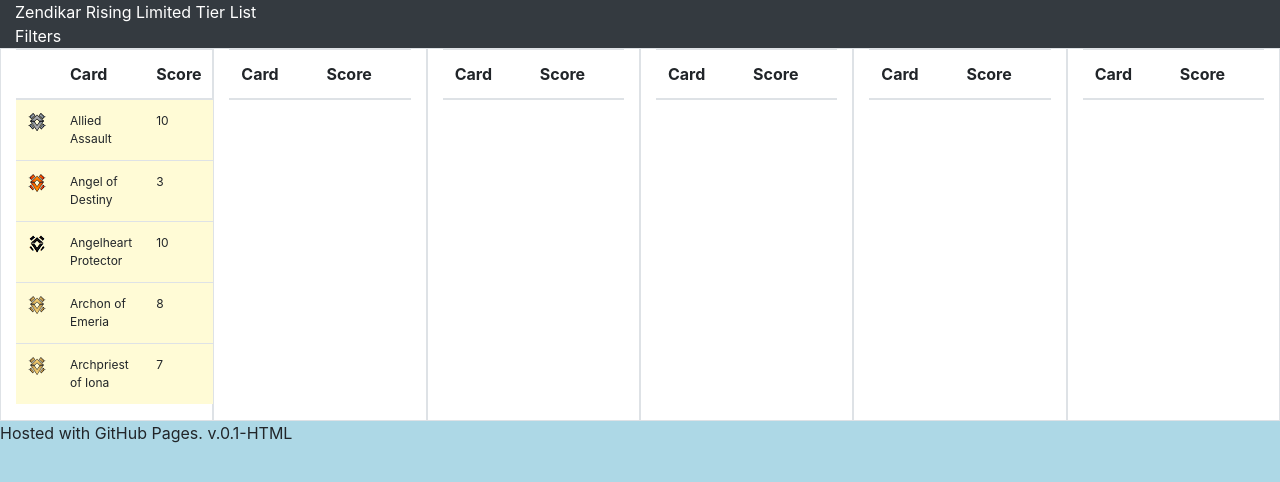
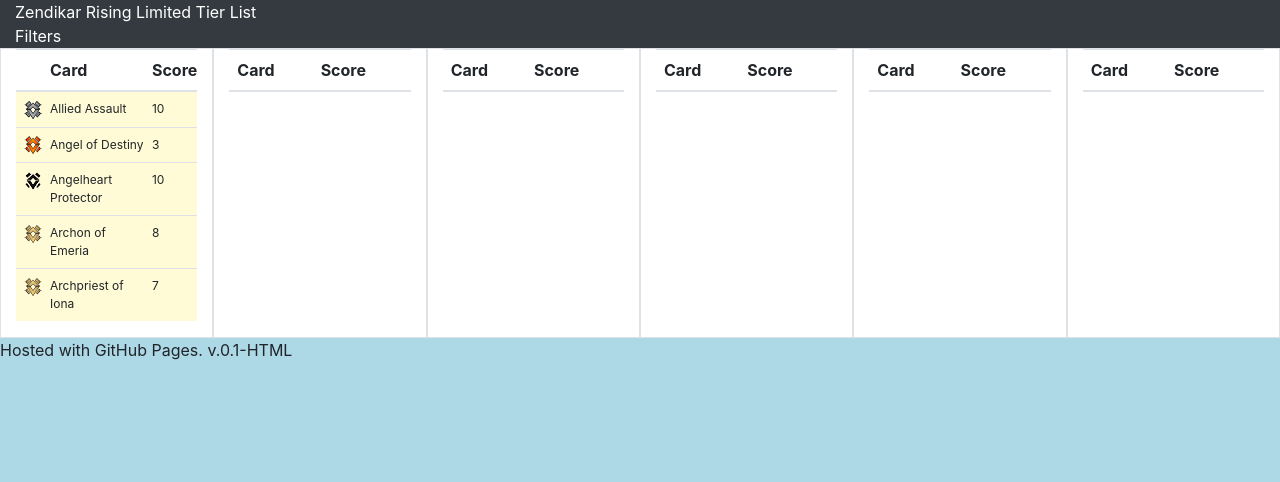
Before and after one commit to mxgamma/mxgamma.github.io, a PHP site: page / in a window 1280 px wide. Shown: the top 482 px of the page. Run offline with PHP 8.4, Linux system fonts and the light colour scheme; lists and menus that the app fills with data are empty.

Commit message:
Update style.css

```diff
--- a/style.css
+++ b/style.css
@@ -2,21 +2,12 @@ body {
     background-color: lightblue;
 }
 
-table td{
-    padding: 0.5rem 0.0rem 0.5rem 0.5rem;
-}
-
-table th{
+.table td, .table th{
     padding: 0.5rem 0.0rem 0.5rem 0.5rem;
 }
 
 td {
     font-size: 0.75em;
-    padding: 0.5rem 0.0rem 0.5rem 0.5rem;
-}
-
-tr {
-    padding: 0.5rem 0.0rem 0.5rem 0.5rem;
 }
 
 /* The max width is dependant on the container (more info below) */
```
